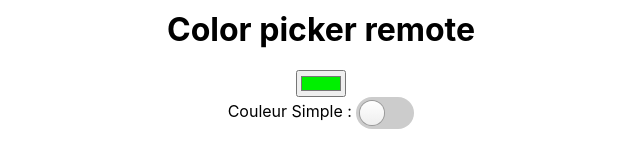
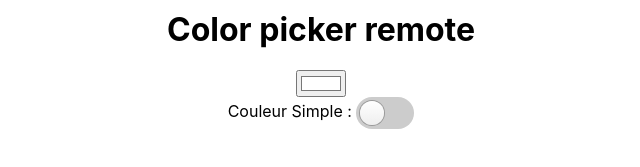
Before and after one commit to AntoineRai/telecommande-front-back-server, a website: page remote/remote.html in a window 1280 px wide. Shown: the part 341-508 px from the top of the page, 319-959 px from the left. Drawn offline with nearby package versions, Linux system fonts and the light colour scheme; no server answers.

Commit message:
Correctif bug + couleur defaut

```diff
--- a/background/script.js
+++ b/background/script.js
@@ -16,6 +16,7 @@ function handleColor(json) {
         case "one":
             let background_color = json.background_color_1
 
+            div.style.background = null;
             div.style.backgroundColor = background_color
             div.style.height = "100vh"
             div.style.width = "100vw"
--- a/remote/remote.html
+++ b/remote/remote.html
@@ -15,8 +15,8 @@
 <h1>Color picker remote</h1>
 
 <div class="colorPickers">
-  <input type="color" id="colorPicker1" value="#00f000">
-  <input type="color" id="colorPicker2" class="hidden" value="#00ff00">
+  <input type="color" id="colorPicker1" value="#ffffff">
+  <input type="color" id="colorPicker2" class="hidden" value="#ffffff">
 </div>
 
 <div class="switch-container">
```
